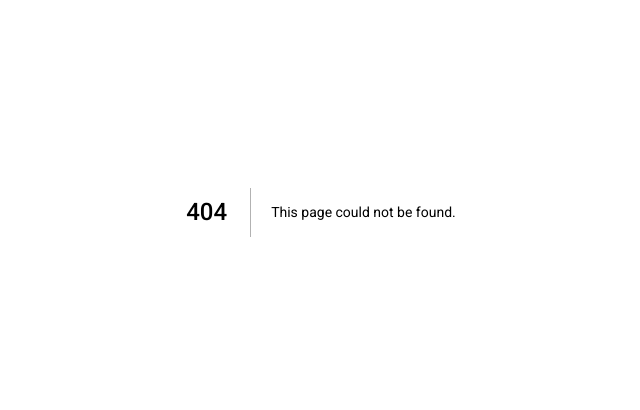
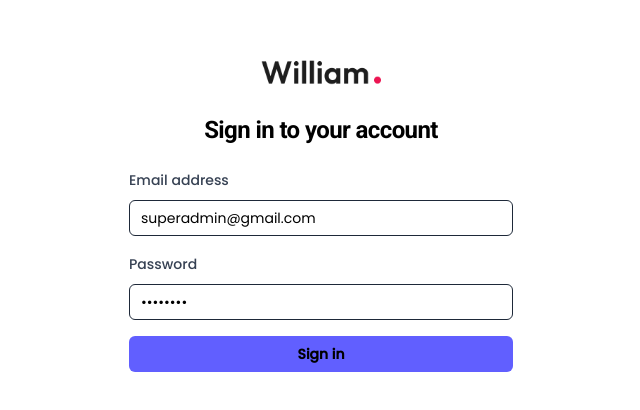
Before and after one commit to codeWith-Repon/Portfolio-frontend, a Next.js app: page /login in a window 1280 px wide. Before the commit this address had no page. Shown: the part 188-598 px from the top of the page, without its empty margins (319-959 px from the left). Built offline with nearby package versions, Linux system fonts and the light colour scheme; a web font is replaced by a local one.

Commit message:
✅✅ admin login

```diff
--- a/package.json
+++ b/package.json
@@ -19,7 +19,9 @@
     "lucide-react": "^0.544.0",
     "next": "15.5.4",
     "react": "19.1.0",
-    "react-dom": "19.1.0"
+    "react-dom": "19.1.0",
+    "react-hook-form": "^7.64.0",
+    "sonner": "^2.0.7"
   },
   "devDependencies": {
     "@eslint/eslintrc": "^3",
--- /dev/null
+++ b/src/actions/Login.action.ts
@@ -0,0 +1,21 @@
+
+import { LoginFormInputs } from "@/components/Auth/LoginForm";
+
+export const login = async (data: LoginFormInputs) => {
+    try {
+        const res = await fetch(`${process.env.NEXT_PUBLIC_BASE_API}/auth/login`, {
+            method: "POST",
+            headers: {
+                "Content-Type": "application/json"
+            },
+            credentials: 'include',
+            body: JSON.stringify(data)
+        })
+        console.log(res)
+
+        return await res.json()
+
+    } catch (error) {
+        console.log(error)
+    }
+}
--- /dev/null
+++ b/src/app/(auth)/login/page.tsx
@@ -0,0 +1,12 @@
+import LoginForm from '@/components/Auth/LoginForm';
+import React from 'react';
+
+const LoginPage = () => {
+  return (
+    <div>
+      <LoginForm />
+    </div>
+  );
+};
+
+export default LoginPage;
--- a/src/app/layout.tsx
+++ b/src/app/layout.tsx
@@ -1,6 +1,7 @@
 import type { Metadata } from 'next';
 import { Poppins, Ovo, Roboto } from 'next/font/google';
 import './globals.css';
+import { Toaster } from 'sonner';
 
 const poppins = Poppins({
   variable: '--font-poppins',
@@ -36,6 +37,7 @@ export default function RootLayout({
         className={`${poppins.variable} ${roboto.variable} ${ovo.variable} antialiased`}
       >
         {children}
+        <Toaster richColors />
       </body>
     </html>
   );
--- /dev/null
+++ b/src/components/Auth/LoginForm.tsx
@@ -0,0 +1,115 @@
+'use client';
+
+import Image from 'next/image';
+import React from 'react';
+import { useForm } from 'react-hook-form';
+import { assets } from '../../../public/assets';
+import { login } from '@/actions/Login.action';
+import { toast } from 'sonner';
+import { useRouter } from 'next/navigation';
+
+export type LoginFormInputs = {
+  email: string;
+  password: string;
+};
+
+const LoginForm = () => {
+  const router = useRouter();
+
+  const {
+    register,
+    handleSubmit,
+    formState: { errors },
+  } = useForm<LoginFormInputs>({
+    defaultValues: {
+      email: 'superadmin@gmail.com',
+      password: '12345678',
+    },
+  });
+
+  const onSubmit = async (data: LoginFormInputs) => {
+    try {
+      const result = await login(data);
+      console.log(result, 'from client');
+      if (result?.success) {
+        router.push('/dashboard');
+        toast.success('Successfully logged in');
+      } else if (result?.message === 'Invalid credentials.') {
+        toast.error('Invalid credentials.');
+      }
+    } catch (error) {
+      toast.error('Something went wrong');
+      console.log(error);
+    }
+  };
+
+  return (
+    <div className='flex min-h-screen flex-col justify-center  px-6 py-12 lg:px-8'>
+      <div className='sm:mx-auto sm:w-full sm:max-w-sm'>
+        <Image src={assets.logo} alt='logo' className='mx-auto h-10 w-auto' />
+        <h2 className='mt-5 text-center text-2xl/9 font-bold tracking-tight'>
+          Sign in to your account
+        </h2>
+      </div>
+
+      <div className='mt-5 sm:mx-auto sm:w-full sm:max-w-sm'>
+        <form className='space-y-4' onSubmit={handleSubmit(onSubmit)}>
+          <div>
+            <label
+              htmlFor='email'
+              className='block text-sm/6 font-medium text-gray-700'
+            >
+              Email address
+            </label>
+            <div className='mt-2'>
+              <input
+                {...register('email', { required: 'Email is required' })}
+                type='email'
+                placeholder='Enter your email'
+                className='block w-full rounded-md  px-3 py-1.5 text-base outline-1 -outline-offset-1 outline-gray-800 placeholder:text-gray-500 focus:outline-2 focus:-outline-offset-2 focus:outline-indigo-500 sm:text-sm/6 bg-transparent'
+              />
+              {errors.email && (
+                <p className='text-sm text-red-500 mt-1'>
+                  {errors.email.message}
+                </p>
+              )}
+            </div>
+          </div>
+
+          <div>
+            <label
+              htmlFor='password'
+              className='block text-sm/6 font-medium text-gray-700'
+            >
+              Password
+            </label>
+            <div className='mt-2'>
+              <input
+                {...register('password', { required: 'Password is required' })}
+                type='password'
+                placeholder='Enter your password'
+                className='block w-full rounded-md px-3 py-1.5 text-base outline-1 -outline-offset-1 outline-gray-800 placeholder:text-gray-500 focus:outline-2 focus:-outline-offset-2 focus:outline-indigo-500 sm:text-sm/6'
+              />
+              {errors.password && (
+                <p className='text-sm text-red-500 mt-1'>
+                  {errors.password.message}
+                </p>
+              )}
+            </div>
+          </div>
+
+          <div>
+            <button
+              type='submit'
+              className='flex w-full justify-center rounded-md bg-indigo-500 px-3 py-1.5 text-sm/6 font-semibold hover:bg-indigo-400 focus-visible:outline-2 focus-visible:outline-offset-2 focus-visible:outline-indigo-500 cursor-pointer'
+            >
+              Sign in
+            </button>
+          </div>
+        </form>
+      </div>
+    </div>
+  );
+};
+
+export default LoginForm;
```
Also changed, not shown: 1 other file (tests, documents, lock files or other folders).
